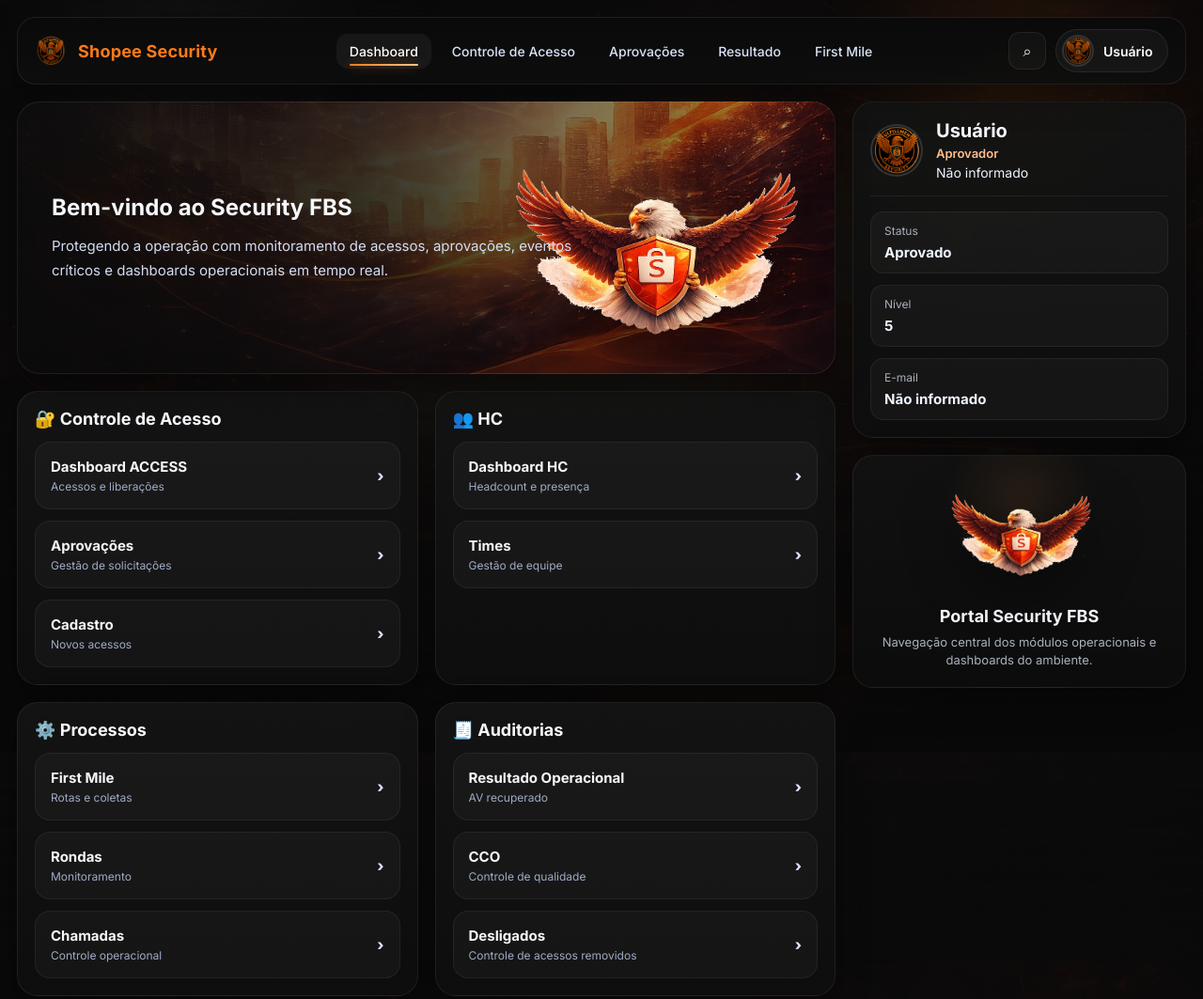
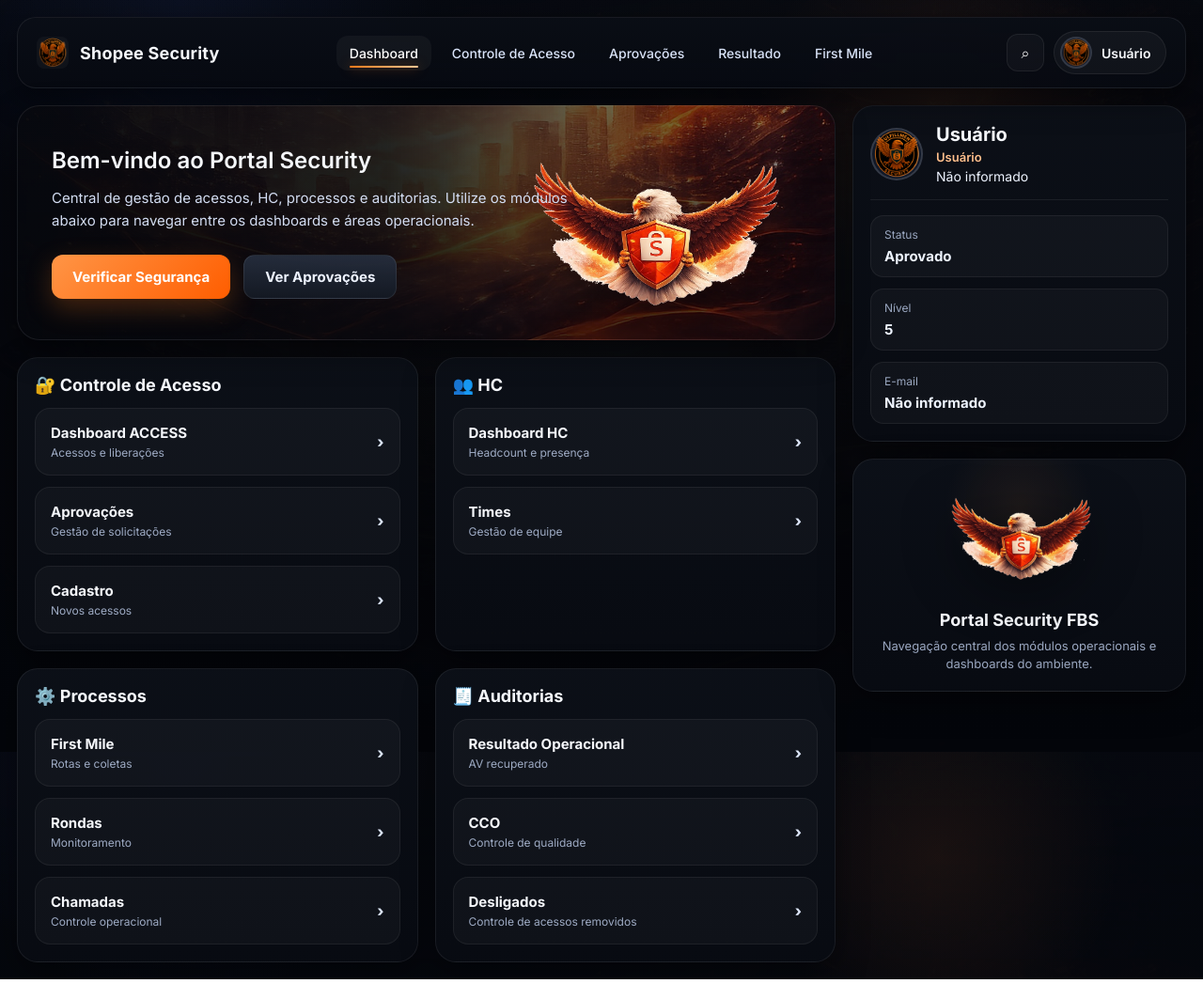
Before and after one commit to Kaoly1576/portal-security-fbs, a website: page public/portal.html in a window 1280 px wide. Shown: the whole page at 94% size. After the commit the page ends 1042 px from the top, so only its background shows below. Drawn offline with Linux system fonts and the light colour scheme; no server answers.

Commit message:
Update portal.html

```diff
--- a/public/portal.html
+++ b/public/portal.html
@@ -11,16 +11,18 @@
 
   <style>
     :root{
-      --bg:#080808;
-      --bg-2:#111111;
-      --panel:rgba(18,18,18,.92);
-      --panel-2:rgba(28,28,28,.96);
-      --line:rgba(255,255,255,.08);
+      --bg:#05080f;
+      --panel:rgba(9,12,18,.94);
+      --panel-2:rgba(15,20,30,.96);
+      --line:rgba(255,255,255,.07);
       --text:#f5f7fb;
-      --muted:#a9b0bc;
+      --muted:#9aa7c0;
       --orange:#ff7a1a;
       --orange-2:#ff9b52;
-      --shadow:0 12px 34px rgba(0,0,0,.35);
+      --blue:#4d78ff;
+      --green:#22c55e;
+      --red:#ef4444;
+      --shadow:0 12px 34px rgba(0,0,0,.42);
     }
 
     *{
@@ -37,9 +39,11 @@
     body{
       color:var(--text);
       background:
-        linear-gradient(180deg, rgba(10,10,10,.94), rgba(8,8,8,.98)),
-        url("/images/plano de fundo.png") center/cover fixed no-repeat;
-      background-blend-mode:normal,normal;
+        radial-gradient(circle at 78% 14%, rgba(255,124,33,.08), transparent 16%),
+        radial-gradient(circle at 15% 0%, rgba(65,103,255,.07), transparent 20%),
+        linear-gradient(180deg, rgba(5,8,14,.97), rgba(3,5,10,.995)),
+        url("/images/plano de fundo.png") center/cover no-repeat fixed;
+      background-blend-mode:screen,screen,normal,normal;
     }
 
     body::before{
@@ -48,9 +52,9 @@
       inset:0;
       pointer-events:none;
       background:
-        radial-gradient(circle at 85% 10%, rgba(255,122,26,.10), transparent 18%),
-        radial-gradient(circle at 15% 0%, rgba(255,255,255,.03), transparent 20%);
-      opacity:.95;
+        linear-gradient(to bottom, rgba(255,255,255,.015), transparent 120px),
+        radial-gradient(circle at center, rgba(255,255,255,.01), transparent 55%);
+      opacity:.75;
     }
 
     a{
@@ -75,11 +79,11 @@
       align-items:center;
       justify-content:space-between;
       gap:18px;
-      padding:12px 18px;
+      padding:14px 20px;
       border:1px solid var(--line);
       border-radius:20px;
-      background:linear-gradient(180deg, rgba(10,10,10,.96), rgba(14,14,14,.94));
-      backdrop-filter:blur(12px);
+      background:linear-gradient(180deg, rgba(10,14,22,.95), rgba(7,10,17,.92));
+      backdrop-filter:blur(14px);
       box-shadow:var(--shadow);
     }
 
@@ -88,25 +92,20 @@
       align-items:center;
       gap:12px;
       min-width:240px;
-      padding-right:10px;
-      background:transparent;
     }
 
     .brand img{
       width:34px;
       height:34px;
       object-fit:contain;
-      border-radius:10px;
-      background:transparent;
-      box-shadow:none;
-      display:block;
+      border-radius:8px;
+      background:rgba(255,255,255,.03);
     }
 
     .brand h1{
       font-size:18px;
       font-weight:700;
       letter-spacing:.2px;
-      color:var(--orange);
     }
 
     .nav{
@@ -130,7 +129,7 @@
 
     .nav a:hover,
     .nav a.active{
-      background:rgba(255,255,255,.05);
+      background:rgba(255,255,255,.04);
       color:#fff;
     }
 
@@ -185,7 +184,7 @@
       border-radius:50%;
       object-fit:cover;
       border:2px solid rgba(255,255,255,.14);
-      background:#111;
+      background:#111827;
       flex:0 0 auto;
     }
 
@@ -195,7 +194,6 @@
       text-overflow:ellipsis;
       font-size:14px;
       font-weight:600;
-      color:#fff;
     }
 
     .main-grid{
@@ -215,13 +213,13 @@
 
     .hero{
       position:relative;
-      min-height:290px;
+      min-height:250px;
       border-radius:24px;
       overflow:hidden;
       border:1px solid rgba(255,255,255,.08);
       box-shadow:var(--shadow);
       background:
-        linear-gradient(90deg, rgba(12,12,12,.96) 0%, rgba(12,12,12,.82) 42%, rgba(12,12,12,.28) 100%),
+        linear-gradient(90deg, rgba(5,8,14,.97) 0%, rgba(5,8,14,.88) 45%, rgba(5,8,14,.38) 100%),
         url("/images/plano de fundo.png") center/cover no-repeat;
       display:flex;
       align-items:center;
@@ -233,28 +231,64 @@
       position:absolute;
       inset:0;
       background:
-        radial-gradient(circle at 68% 35%, rgba(255,170,90,.18), transparent 23%),
-        linear-gradient(180deg, transparent, rgba(0,0,0,.18));
+        radial-gradient(circle at 68% 35%, rgba(255,170,90,.14), transparent 23%),
+        linear-gradient(180deg, transparent, rgba(0,0,0,.22));
       pointer-events:none;
     }
 
     .hero-content{
       position:relative;
       z-index:2;
-      max-width:580px;
+      max-width:560px;
     }
 
     .hero h2{
       font-size:24px;
-      font-weight:700;
+      font-weight:600;
       margin-bottom:14px;
     }
 
     .hero p{
       font-size:15px;
-      line-height:1.7;
+      line-height:1.6;
       color:#d3ddf2;
-      margin-bottom:0;
+      margin-bottom:24px;
+    }
+
+    .hero-actions{
+      display:flex;
+      gap:14px;
+      flex-wrap:wrap;
+    }
+
+    .btn{
+      border:none;
+      cursor:pointer;
+      padding:13px 22px;
+      border-radius:12px;
+      font-size:15px;
+      font-weight:700;
+      transition:.2s;
+      text-decoration:none;
+      display:inline-flex;
+      align-items:center;
+      justify-content:center;
+    }
+
+    .btn:hover{
+      transform:translateY(-1px);
+    }
+
+    .btn-primary{
+      color:#fff;
+      background:linear-gradient(135deg,#ff9546,#ff5d00);
+      box-shadow:0 10px 28px rgba(255,122,26,.25);
+    }
+
+    .btn-dark{
+      color:#eef3ff;
+      background:linear-gradient(180deg, rgba(38,46,62,.95), rgba(20,25,35,.98));
+      border:1px solid rgba(255,255,255,.08);
     }
 
     .hero-eagle{
@@ -278,7 +312,7 @@
     .category-card,
     .profile-card,
     .info-card{
-      background:linear-gradient(180deg, rgba(20,20,20,.94), rgba(14,14,14,.96));
+      background:linear-gradient(180deg, rgba(12,16,24,.96), rgba(8,11,18,.98));
       border:1px solid rgba(255,255,255,.07);
       border-radius:22px;
       box-shadow:var(--shadow);
@@ -309,7 +343,7 @@
       align-items:center;
       justify-content:space-between;
       gap:14px;
-      padding:16px;
+      padding:16px 16px;
       border-radius:16px;
       border:1px solid rgba(255,255,255,.06);
       background:rgba(255,255,255,.03);
@@ -318,8 +352,8 @@
 
     .category-link:hover{
       transform:translateY(-2px);
-      background:rgba(255,122,26,.10);
-      border-color:rgba(255,122,26,.22);
+      background:rgba(255,122,26,.08);
+      border-color:rgba(255,122,26,.20);
     }
 
     .category-link strong{
@@ -360,7 +394,7 @@
       border-radius:50%;
       object-fit:cover;
       border:2px solid rgba(255,255,255,.15);
-      background:#111;
+      background:#111827;
       flex:0 0 auto;
     }
 
@@ -375,14 +409,14 @@
       font-size:13px;
       color:#ffbf8c;
       font-weight:600;
+      text-transform:capitalize;
     }
 
-    .profile-email-top{
+    .profile-email-head{
       margin-top:4px;
       font-size:14px;
       color:#eef4ff;
       word-break:break-word;
-      display:block;
     }
 
     .profile-grid{
@@ -420,8 +454,8 @@
       align-items:center;
       text-align:center;
       background:
-        radial-gradient(circle at 50% 20%, rgba(255,149,70,.10), transparent 30%),
-        linear-gradient(180deg, rgba(18,18,18,.95), rgba(12,12,12,.96));
+        radial-gradient(circle at 50% 20%, rgba(255,149,70,.08), transparent 30%),
+        linear-gradient(180deg, rgba(12,16,24,.98), rgba(8,11,18,.98));
     }
 
     .info-card img{
@@ -514,7 +548,7 @@
       }
 
       .hero-eagle{
-        opacity:.18;
+        opacity:.14;
         width:80%;
         right:-18%;
         bottom:-2%;
@@ -524,6 +558,7 @@
 </head>
 <body>
   <div class="page-shell">
+
     <header class="topbar">
       <div class="brand">
         <img src="/images/logo.png" alt="Logo">
@@ -549,13 +584,19 @@
 
     <div class="main-grid">
       <section class="left-col">
+
         <section class="hero">
           <div class="hero-content">
-            <h2>Bem-vindo ao Security FBS</h2>
+            <h2>Bem-vindo ao Portal Security</h2>
             <p>
-              Protegendo a operação com monitoramento de acessos, aprovações,
-              eventos críticos e dashboards operacionais em tempo real.
+              Central de gestão de acessos, HC, processos e auditorias.
+              Utilize os módulos abaixo para navegar entre os dashboards e áreas operacionais.
             </p>
+
+            <div class="hero-actions">
+              <a class="btn btn-primary" href="/access">Verificar Segurança</a>
+              <a class="btn btn-dark" href="/aprovacoes">Ver Aprovações</a>
+            </div>
           </div>
 
           <img class="hero-eagle" src="/images/Aguia.png" alt="Águia Security">
@@ -678,8 +719,8 @@
             <img id="sideUserPhoto" src="/images/logo.png" alt="Minha foto">
             <div>
               <div class="profile-name" id="sideUserName">Usuário</div>
-              <div class="profile-role" id="sideUserRole">Aprovador</div>
-              <span class="profile-email-top" id="userEmailTop">Não informado</span>
+              <div class="profile-role" id="sideUserRole">Usuário</div>
+              <div class="profile-email-head" id="userEmailHead">Não informado</div>
             </div>
           </div>
 
@@ -696,7 +737,7 @@
 
             <div class="profile-info">
               <small>E-mail</small>
-              <strong id="userEmailBottom">Não informado</strong>
+              <strong id="userEmailCard">Não informado</strong>
             </div>
           </div>
         </section>
@@ -742,9 +783,11 @@
         const sideUserPhoto = document.getElementById("sideUserPhoto");
         const topUserName = document.getElementById("topUserName");
         const sideUserName = document.getElementById("sideUserName");
-        const userEmailTop = document.getElementById("userEmailTop");
-        const userEmailBottom = document.getElementById("userEmailBottom");
+        const userEmailHead = document.getElementById("userEmailHead");
+        const userEmailCard = document.getElementById("userEmailCard");
         const userRole = document.getElementById("sideUserRole");
+        const userStatus = document.getElementById("userStatus");
+        const userLevel = document.getElementById("userLevel");
 
         if (topUserPhoto) {
           topUserPhoto.src = foto;
@@ -762,9 +805,17 @@
 
         if (topUserName) topUserName.textContent = nome;
         if (sideUserName) sideUserName.textContent = nome;
-        if (userEmailTop) userEmailTop.textContent = email;
-        if (userEmailBottom) userEmailBottom.textContent = email;
+        if (userEmailHead) userEmailHead.textContent = email;
+        if (userEmailCard) userEmailCard.textContent = email;
         if (userRole) userRole.textContent = perfil;
+
+        if (userStatus) {
+          userStatus.textContent = user.status || "Aprovado";
+        }
+
+        if (userLevel) {
+          userLevel.textContent = user.nivel_acesso || user.nivel || "5";
+        }
       } catch (error) {
         console.error("Erro ao carregar perfil do usuário:", error);
 
```
